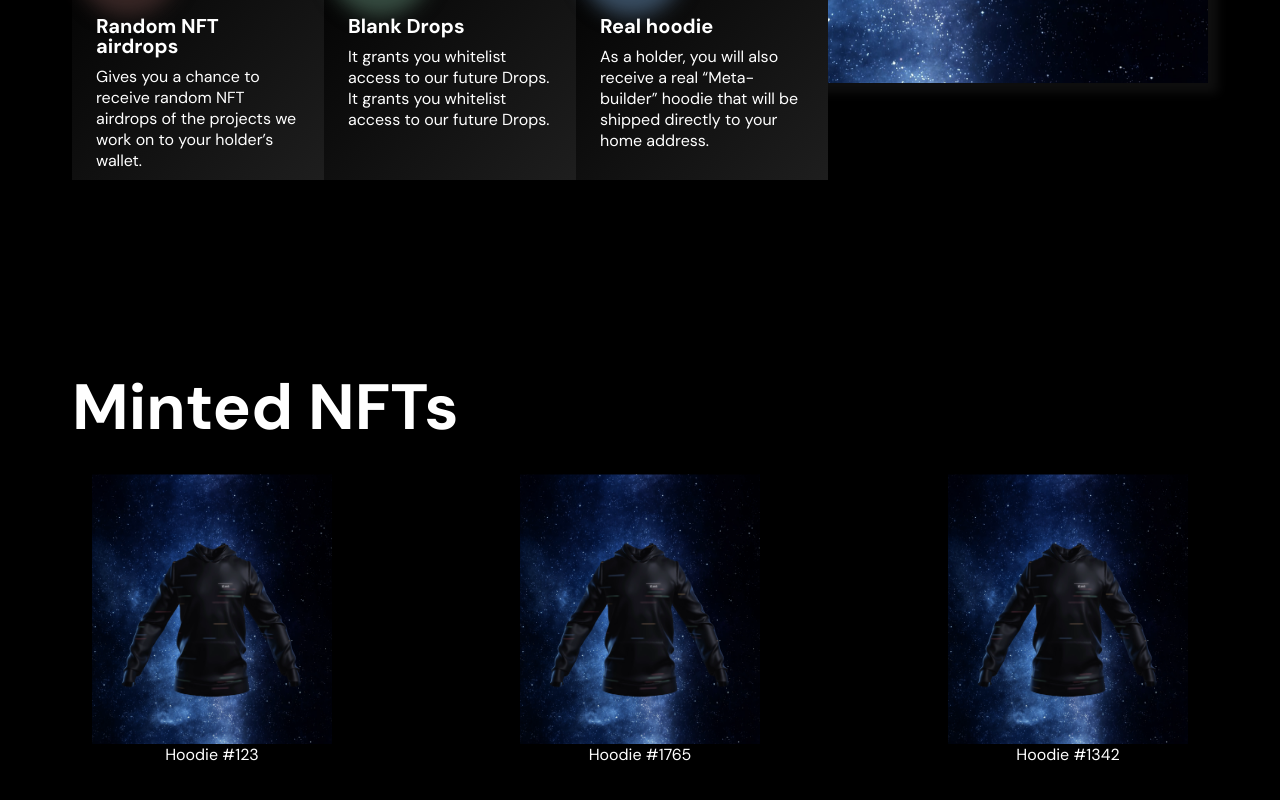
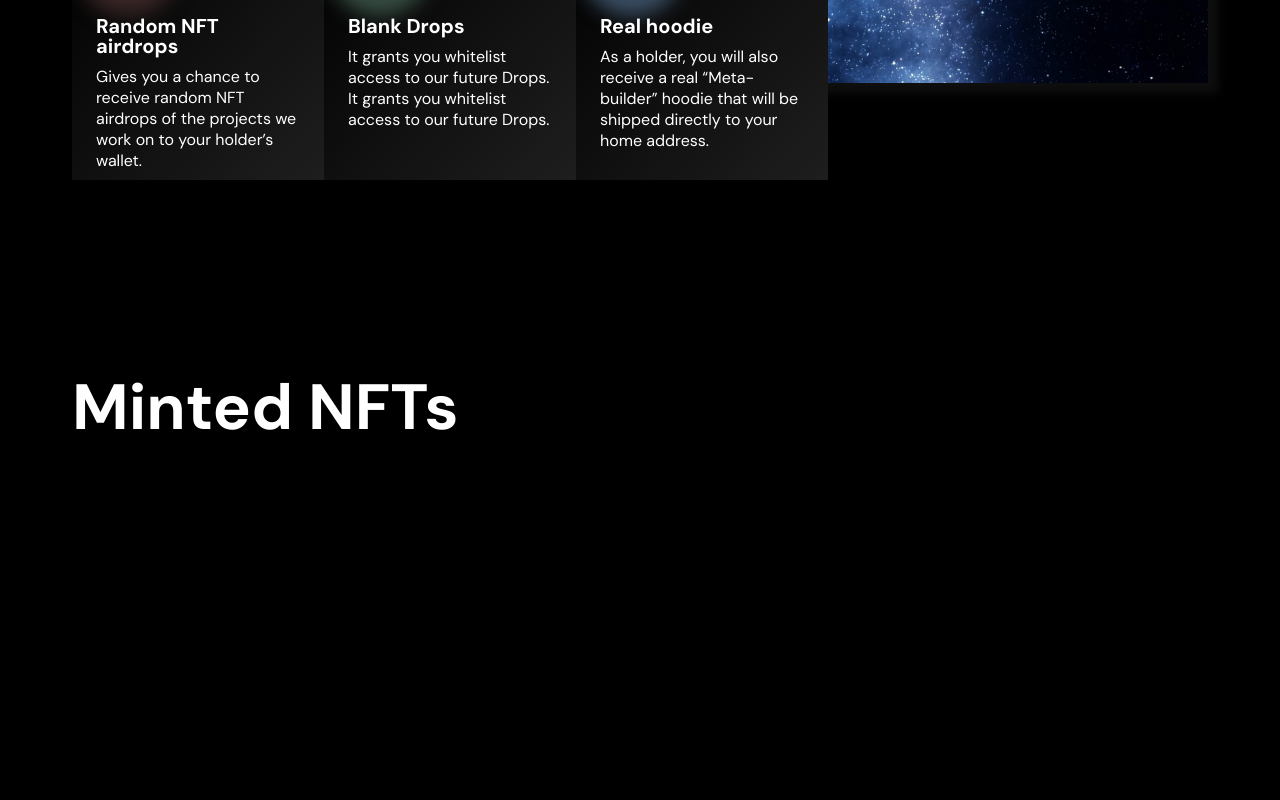
Before and after one commit to ldzoid/crypto-internship-2022, a Next.js app: page / in a window 1280 px wide. Shown: the part 1233-2033 px from the top of the page. Built offline with nearby package versions, Linux system fonts and the light colour scheme.

Commit message:
add minted list functionality

```diff
--- a/components/home/SectionMint.js
+++ b/components/home/SectionMint.js
@@ -32,7 +32,6 @@ const SectionMint = () => {
   // mints nft
   const handleClickMint = async (_amount) => {
     await Connector.mint(_amount)
-    // update minted list
   };
 
   // updating minted amount live
--- a/components/home/SectionMinted.js
+++ b/components/home/SectionMinted.js
@@ -1,14 +1,29 @@
-import MintedCard from './MintedCard';
-import styles from './SectionMinted.module.css'
+import MintedCard from "./MintedCard";
+import styles from "./SectionMinted.module.css";
+import Connector from "../../modules/connector";
+import { useState } from "react";
 
 const SectionMinted = () => {
+  const [walletList, setWalletList] = useState([]);
+
+  const updateList = async () => {
+    if (Connector.getSigner() != undefined) {
+      const newWalletList = await Connector.getTokensOfSigner();
+      if (JSON.stringify(newWalletList) != JSON.stringify(walletList)) {
+        setWalletList(newWalletList);
+      }
+    }
+    setTimeout(updateList, 10000);
+  };
+  updateList();
+
   return (
     <section className={styles.container}>
       <h1 className={styles.headerSecondary}>Minted NFTs</h1>
       <div className={styles.mintedListContainer}>
-        <MintedCard id={123} />
-        <MintedCard id={1765} />
-        <MintedCard id={1342} />
+        {walletList.map((_id) => (
+          <MintedCard id={_id} key={_id} />
+        ))}
       </div>
     </section>
   );
--- a/components/home/SectionMinted.module.css
+++ b/components/home/SectionMinted.module.css
@@ -20,6 +20,7 @@
   height: 300px;
   display: flex;
   justify-content: space-between;
+  overflow: auto;
 }
 
 @media all and (max-width: 450px) {
--- a/modules/connector.js
+++ b/modules/connector.js
@@ -60,10 +60,15 @@ const Connector = (() => {
     const txObject = {
       value: ethers.utils.parseEther(`${0.1*amount}`),
     }
-    const tx = await contract.mint(amount, txObject)
+    await contract.mint(amount, txObject)
   }
 
-  return { connectMetamask, getSigner, getAddress, getSupply, mint };
+  const getTokensOfSigner = async () => {
+    const address = await signer.getAddress()
+    return (await contract.tokensOfOwner(address)).map(object => parseInt(object['_hex']), 16)
+  }
+
+  return { connectMetamask, getSigner, getAddress, getSupply, mint, getTokensOfSigner };
 })();
 
 export default Connector;
```
